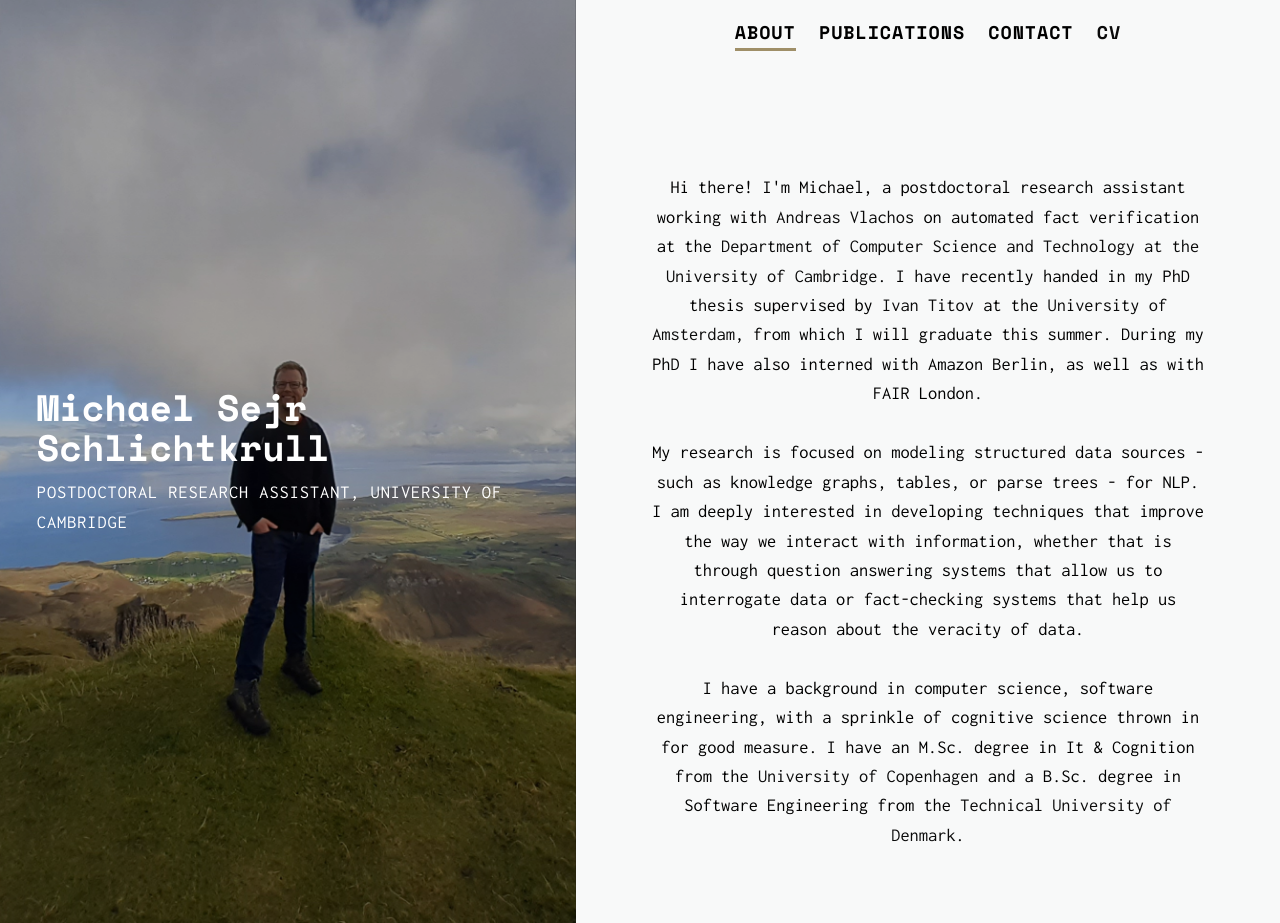
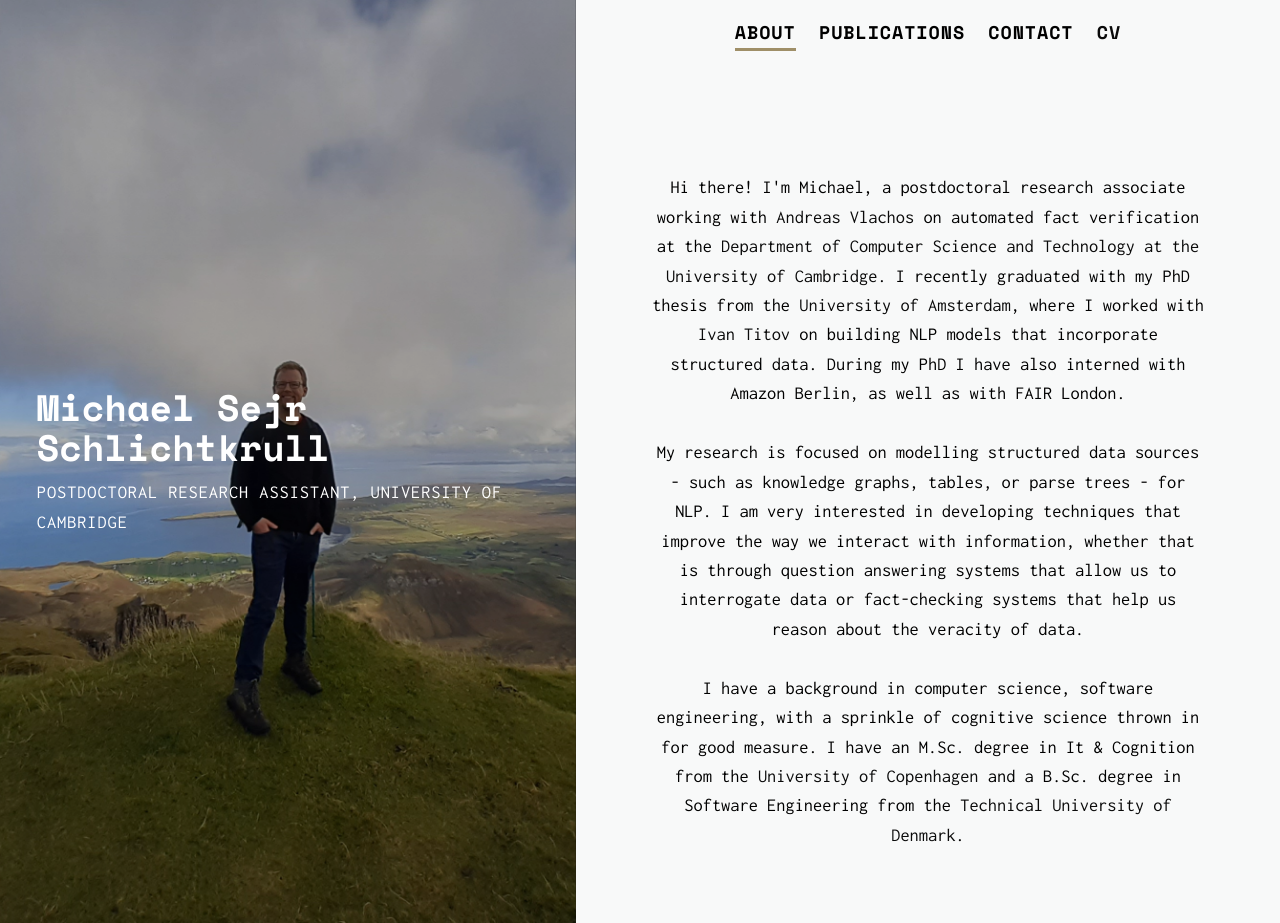
Before and after one commit to MichSchli/MichSchli.github.io, a Jekyll site: the page built from index.html, in a window 1280 px wide and 923 px high. Built offline with Jekyll 4.4.1, drawn with Linux system fonts in a browser that asks for light colours; nearby versions of some CDN libraries; the list of posts is cut into pages by our own code.

Commit message:
Update about-tab.html

```diff
--- a/_includes/about-tab.html
+++ b/_includes/about-tab.html
@@ -9,9 +9,9 @@
 
 	     <br>
 
-	     Hi there! I'm Michael, a postdoctoral research assistant working with <a href="https://andreasvlachos.github.io/">Andreas Vlachos</a> on automated fact verification at the <a href="https://www.cst.cam.ac.uk/">Department of Computer Science and Technology at the University of Cambridge</a>. I have recently handed in my PhD thesis supervised by <a href="http://ivan-titov.org/">Ivan Titov</a> at the <a href="https://www.uva.nl/en">University of Amsterdam</a>, from which I will graduate this summer. During my PhD I have also interned with Amazon Berlin, as well as with FAIR London.<br><br>
+	     Hi there! I'm Michael, a postdoctoral research associate working with <a href="https://andreasvlachos.github.io/">Andreas Vlachos</a> on automated fact verification at the <a href="https://www.cst.cam.ac.uk/">Department of Computer Science and Technology at the University of Cambridge</a>. I recently graduated with my PhD thesis from the <a href="https://www.uva.nl/en">University of Amsterdam</a>, where I worked with <a href="http://ivan-titov.org/">Ivan Titov</a> on building NLP models that incorporate structured data. During my PhD I have also interned with Amazon Berlin, as well as with FAIR London.<br><br>
 
-      My research is focused on modeling structured data sources - such as knowledge graphs, tables, or parse trees - for NLP. I am deeply interested in developing techniques that improve the way we interact with information, whether that is through question answering systems that allow us to interrogate data or fact-checking systems that help us reason about the veracity of data.<br><br>
+      My research is focused on modelling structured data sources - such as knowledge graphs, tables, or parse trees - for NLP. I am very interested in developing techniques that improve the way we interact with information, whether that is through question answering systems that allow us to interrogate data or fact-checking systems that help us reason about the veracity of data.<br><br>
 
       I have a background in computer science, software engineering, with a sprinkle of cognitive science thrown in for good measure. I have an M.Sc. degree in It & Cognition from the <a href="https://www.ku.dk/english">University of Copenhagen</a> and a B.Sc. degree in Software Engineering from the <a href="https://www.dtu.dk/english">Technical University of Denmark</a>.
     </div>
```
